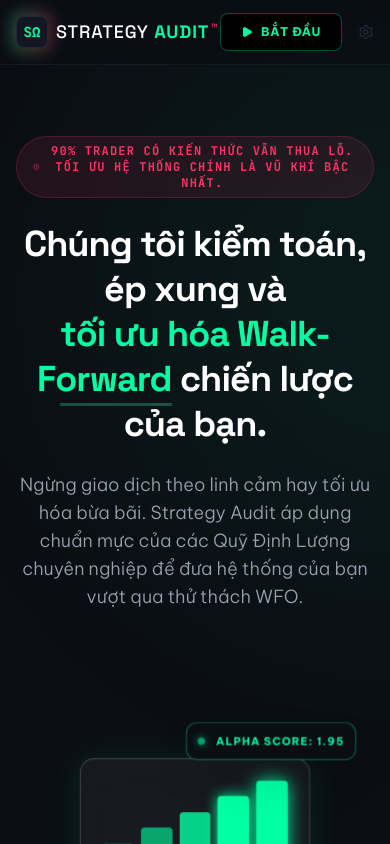
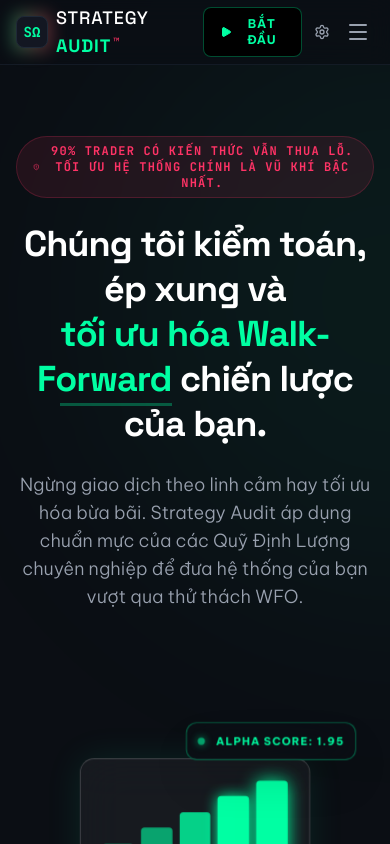
Before and after one commit to LeonLe998/strategy-audit, a React (Vite) app: page / in a window 390 px wide. Shown: the top 844 px of the page. Built offline with nearby package versions, Linux system fonts and the light colour scheme.

Commit message:
fix: add mobile navigation hamburger menu for responsive view

```diff
--- a/src/components/Navbar.tsx
+++ b/src/components/Navbar.tsx
@@ -3,7 +3,9 @@
  * SPDX-License-Identifier: Apache-2.0
  */
 
-import { Activity, ShieldAlert, BookOpen, Layers, Play, Settings } from 'lucide-react';
+import { useState } from 'react';
+import { motion, AnimatePresence } from 'motion/react';
+import { Activity, ShieldAlert, BookOpen, Layers, Play, Settings, Menu, X } from 'lucide-react';
 
 interface NavbarProps {
   activeTab: string;
@@ -11,6 +13,7 @@
 }
 
 export default function Navbar({ activeTab, setActiveTab }: NavbarProps) {
+  const [isMobileMenuOpen, setIsMobileMenuOpen] = useState(false);
   const navItems = [
     { id: 'home', label: 'Trang chủ', icon: Activity },
     { id: 'services', label: 'Dịch vụ', icon: Layers },
@@ -26,7 +29,10 @@
         <div
           id="logo-container"
           className="flex items-center space-x-2 cursor-pointer group"
-          onClick={() => setActiveTab('home')}
+          onClick={() => {
+            setActiveTab('home');
+            setIsMobileMenuOpen(false);
+          }}
         >
           <div className="relative">
             <div className="absolute -inset-1 rounded-lg bg-gradient-to-r from-neon-green to-coral-red opacity-30 blur group-hover:opacity-70 transition duration-300"></div>
@@ -64,31 +70,83 @@
         </nav>
 
         {/* CTA Button & Admin Link */}
-        <div className="flex items-center space-x-4">
+        <div className="flex items-center space-x-2 md:space-x-4">
           <button
             id="cta-start-audit-nav"
-            onClick={() => setActiveTab('audit')}
-            className={`relative group px-5 py-2.5 rounded-lg text-xs font-bold tracking-wider uppercase transition-all duration-300 overflow-hidden ${
+            onClick={() => {
+              setActiveTab('audit');
+              setIsMobileMenuOpen(false);
+            }}
+            className={`relative group px-4 py-2 md:px-5 md:py-2.5 rounded-lg text-xs font-bold tracking-wider uppercase transition-all duration-300 overflow-hidden ${
               activeTab === 'audit'
                 ? 'bg-neon-green text-black shadow-[0_0_15px_rgba(0,255,163,0.3)]'
                 : 'bg-black text-neon-green border border-neon-green/30 hover:border-neon-green/80 hover:bg-[#00FFA3]/5'
             }`}
           >
-            <div className="relative z-10 flex items-center space-x-2">
+            <div className="relative z-10 flex items-center space-x-1.5 md:space-x-2">
               <Play className="w-3 h-3 fill-current shrink-0" />
               <span>Bắt đầu</span>
             </div>
           </button>
 
           <button
-            onClick={() => setActiveTab('admin')}
-            className="text-[#1F2937] hover:text-gray-500 transition-colors"
+            onClick={() => {
+              setActiveTab('admin');
+              setIsMobileMenuOpen(false);
+            }}
+            className="text-gray-400 hover:text-white transition-colors p-1"
             title="System Admin"
           >
             <Settings className="w-4 h-4" />
           </button>
+
+          {/* Hamburger Menu Icon */}
+          <button
+            onClick={() => setIsMobileMenuOpen(!isMobileMenuOpen)}
+            className="md:hidden text-gray-400 hover:text-white p-1 rounded-lg hover:bg-white/5 transition duration-200"
+            aria-label="Toggle mobile menu"
+          >
+            {isMobileMenuOpen ? <X className="w-6 h-6" /> : <Menu className="w-6 h-6" />}
+          </button>
         </div>
       </div>
+
+      {/* Mobile Menu Panel */}
+      <AnimatePresence>
+        {isMobileMenuOpen && (
+          <motion.div
+            initial={{ opacity: 0, height: 0 }}
+            animate={{ opacity: 1, height: 'auto' }}
+            exit={{ opacity: 0, height: 0 }}
+            transition={{ duration: 0.25, ease: 'easeInOut' }}
+            className="md:hidden border-t border-[#1F2937]/50 bg-[#0B0E14] overflow-hidden"
+          >
+            <div className="px-4 py-4 space-y-2">
+              {navItems.map((item) => {
+                const Icon = item.icon;
+                const isActive = activeTab === item.id;
+                return (
+                  <button
+                    key={item.id}
+                    onClick={() => {
+                      setActiveTab(item.id);
+                      setIsMobileMenuOpen(false);
+                    }}
+                    className={`flex items-center w-full px-4 py-3 rounded-lg text-sm font-medium tracking-wide uppercase transition-all duration-200 ${
+                      isActive
+                        ? 'text-neon-green bg-[#131722] border border-[#1F2937]'
+                        : 'text-gray-400 hover:text-white hover:bg-white/5 border border-transparent'
+                    }`}
+                  >
+                    <Icon className="w-4 h-4 mr-3" />
+                    {item.label}
+                  </button>
+                );
+              })}
+            </div>
+          </motion.div>
+        )}
+      </AnimatePresence>
     </header>
   );
 }
```
